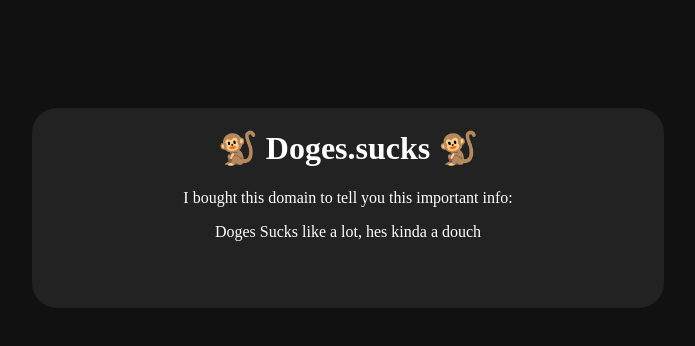
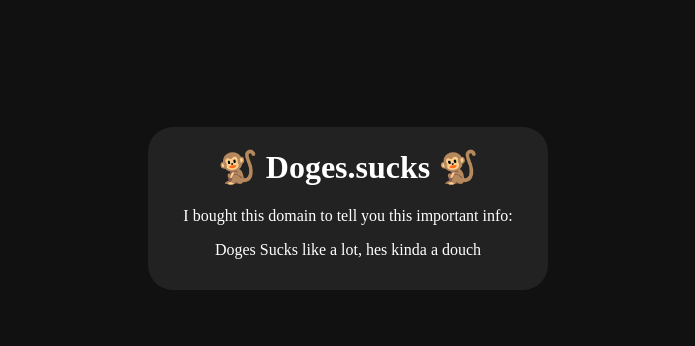
Before and after one commit to 1Brenny1/Doges.Sucks, a plain HTML site: page index.html in a window 1280 px wide. Shown: the whole page, without its empty margins (292-987 px from the left). Drawn offline with Linux system fonts and the light colour scheme.

Commit message:
Update index.html

```diff
--- a/index.html
+++ b/index.html
@@ -21,8 +21,8 @@
             height: 50vh;
         }
         .Box {
-            width: 50%;
-            height: 50%;
+            width: 400px;
+            height: 163px;
             border-radius: 25px;
             background-color: #222222;
         }
```
